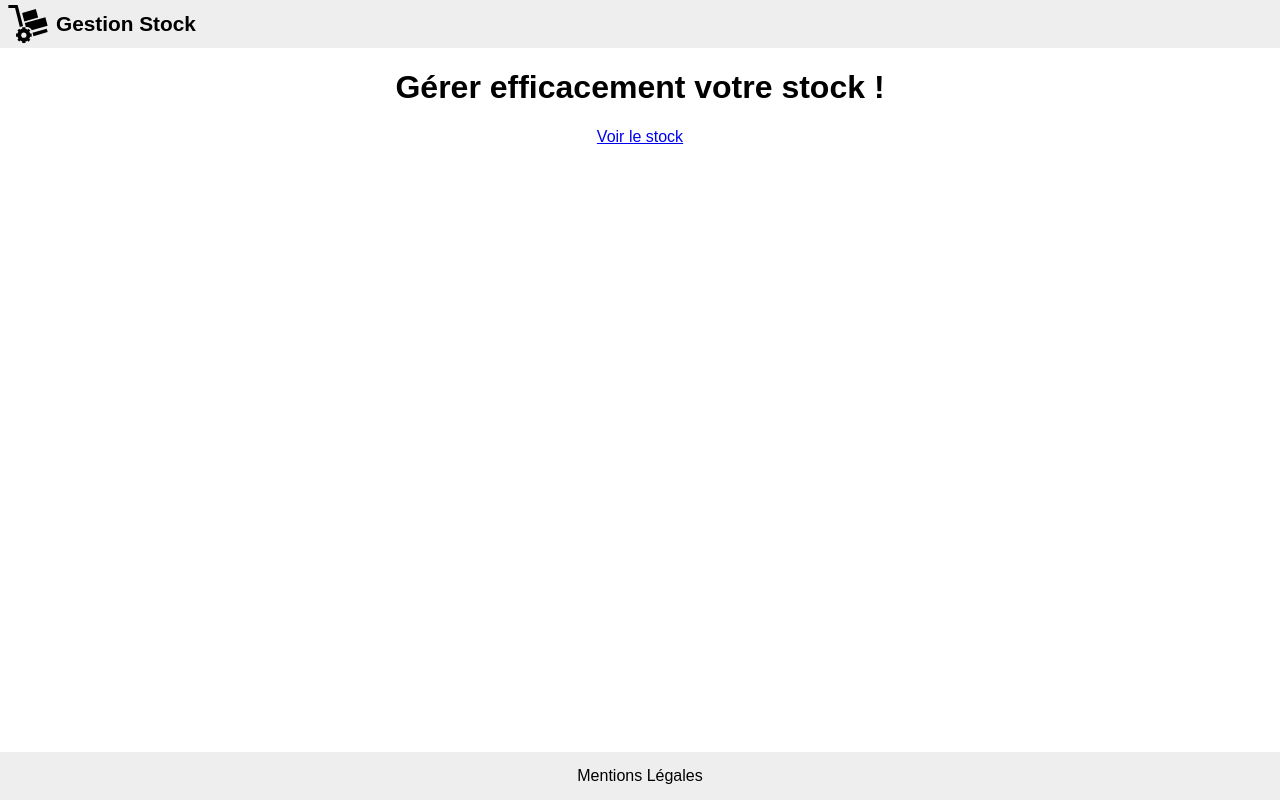
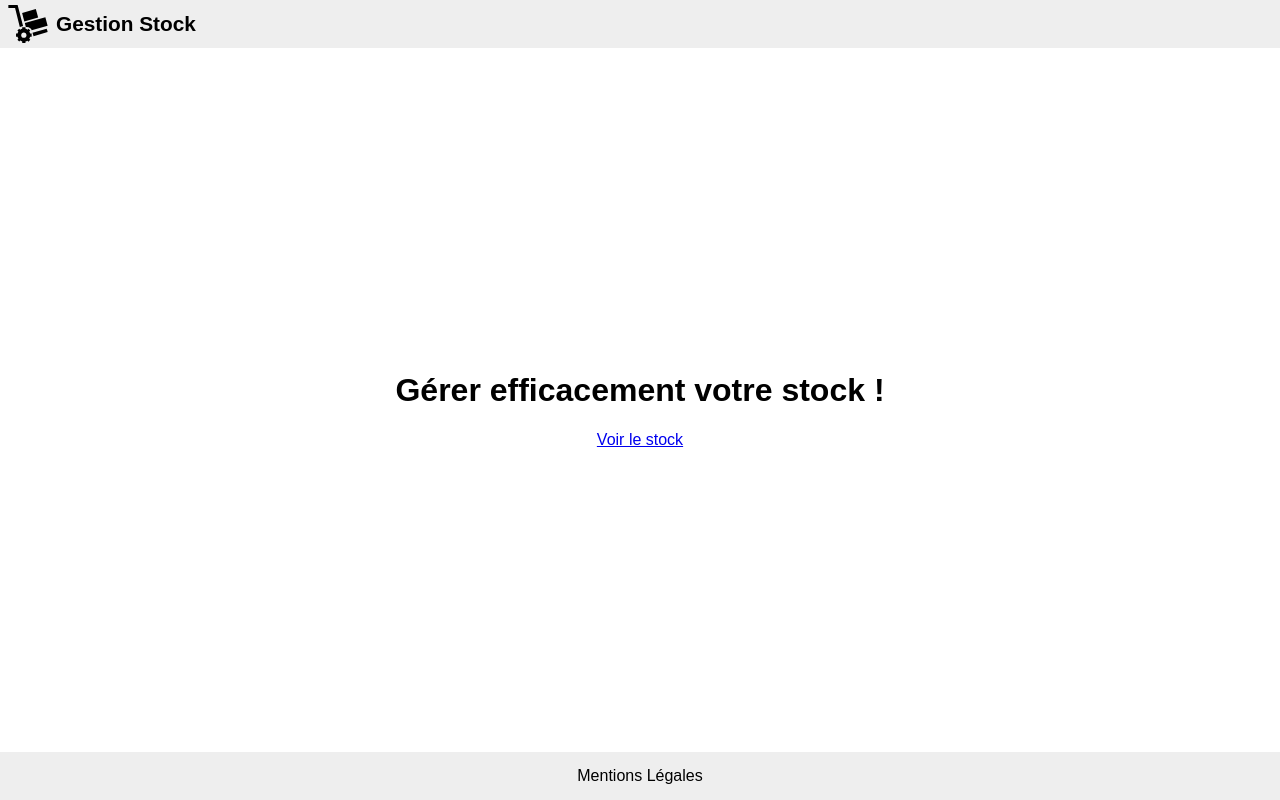
Before and after one commit to jlg-formation/aguzz1-dec-2023, an Angular app in the folder front/: page / in a window 1280 px wide. Built offline with nearby package versions, Linux system fonts and the light colour scheme.

Commit message:
dev: home must be in center by exception

```diff
--- a/front/src/app/layout/body/body.component.scss
+++ b/front/src/app/layout/body/body.component.scss
@@ -1,3 +1,5 @@
 :host {
   flex: 1;
+  display: flex;
+  flex-flow: column;
 }
--- a/front/src/app/routes/home/home.component.scss
+++ b/front/src/app/routes/home/home.component.scss
@@ -0,0 +1,6 @@
+:host {
+  flex: 1;
+  display: flex;
+  flex-flow: column;
+  justify-content: center;
+}
```
